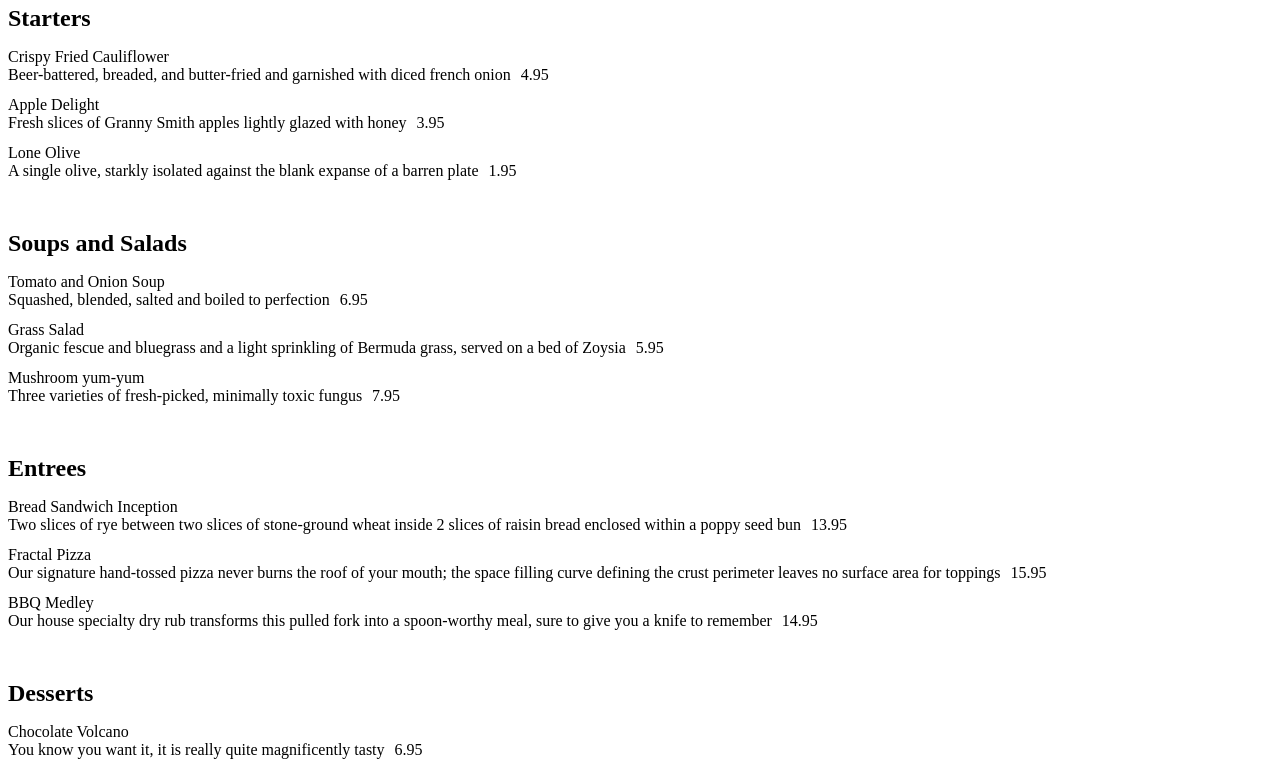
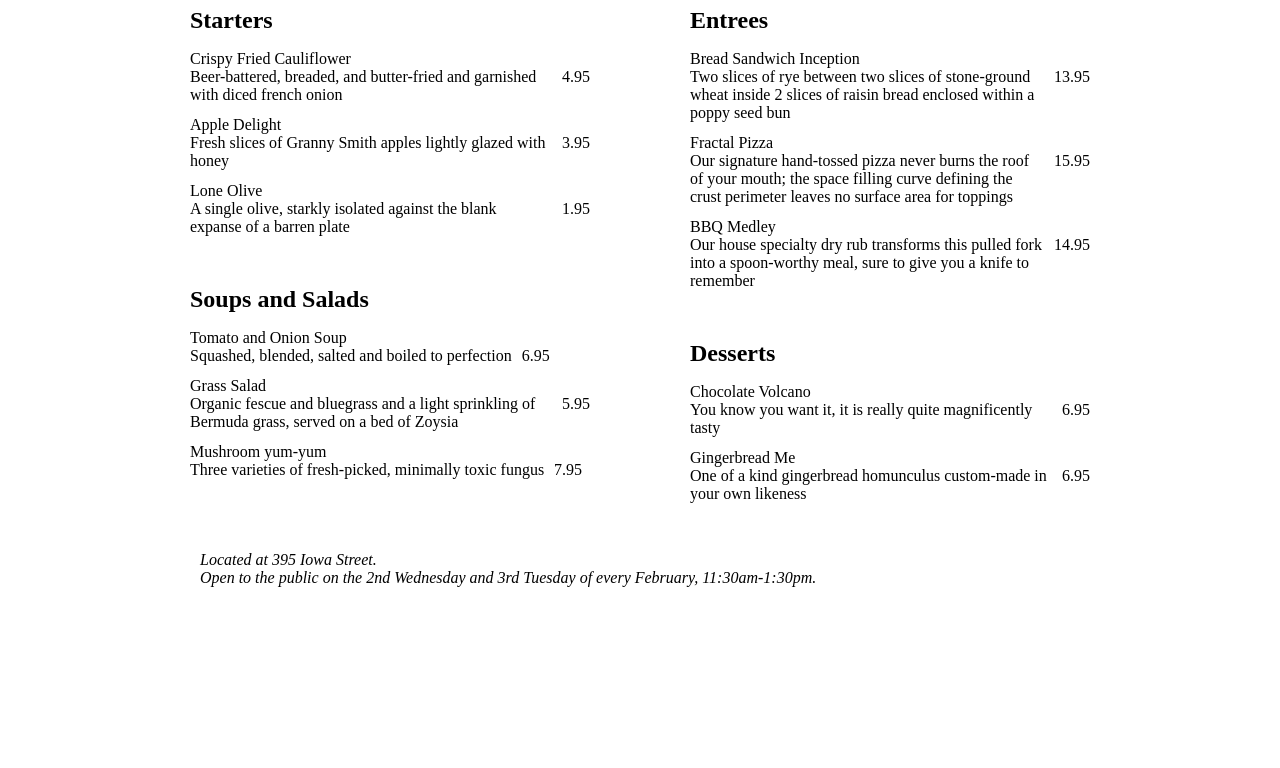
Before and after one commit to KenzieAcademy/restaurantmenu, a plain HTML site: page index.html in a window 1280 px wide. Shown: the part 94-862 px from the top of the page. After the commit the page ends 800 px from the top, so only its background shows below. Drawn offline with Linux system fonts and the light colour scheme; a web font is replaced by a local one.

Commit message:
update styles to reflect divs that were removed in html

```diff
--- a/style1.css
+++ b/style1.css
@@ -1,22 +1,24 @@
 @import url("https://fonts.googleapis.com/css?family=Lato|Supermercado+One");
 
 /* Use the 'Lato' font family at 18px throughout the body of the document, and cover the background with the 'map-bg.jpg' image. */
+body {
+  width: 900px;
+  margin: 10px auto;
+}
+
 nav {
   font-family: sans-serif;
   font-size: 10px;
 }
 
-#main {
-  width: 900px;
-  margin: 10px auto;
-}
 /* Use the 'Supermercado One' font at 45px (colored #5d4037) for the restaurant name. */
 
 /* Set the separator between the columns (the "column-rule") to be 2px dashed rosybrown. */
-#menu {
+main {
   columns: 400px 2;
   column-gap: 100px;
 }
+
 section {
   margin-bottom: 50px;
 }
--- a/style2.css
+++ b/style2.css
@@ -1,18 +1,19 @@
 @import url("https://fonts.googleapis.com/css?family=Bungee+Inline|Oswald");
 
 /* Use the 'Oswald' font family at 14px throughout the body of the document. */
+body {
+  width: 900px;
+  margin: 10px auto;
+}
+
 nav {
   font-family: sans-serif;
   font-size: 10px;
 }
 
-#main {
-  width: 900px;
-  margin: 10px auto;
-}
 /* Use the 'Bungee Inline' font at 46px and lighter weight for the restaurant name. */
 
-#menu {
+main {
   columns: 420px 2;
   column-gap: 60px;
 }
@@ -36,6 +37,7 @@ dd {
   display: inline;
   margin: 0;
 }
+
 dd::after {
   content: " ";
   display: block;
```
